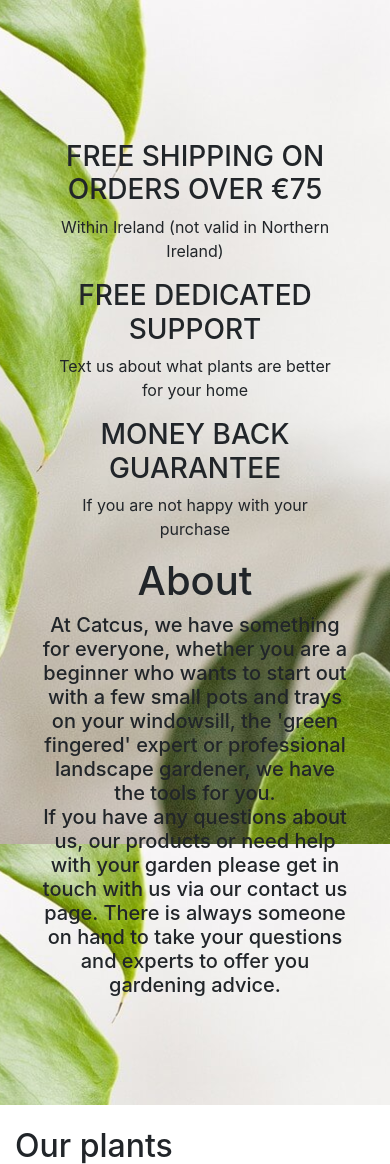
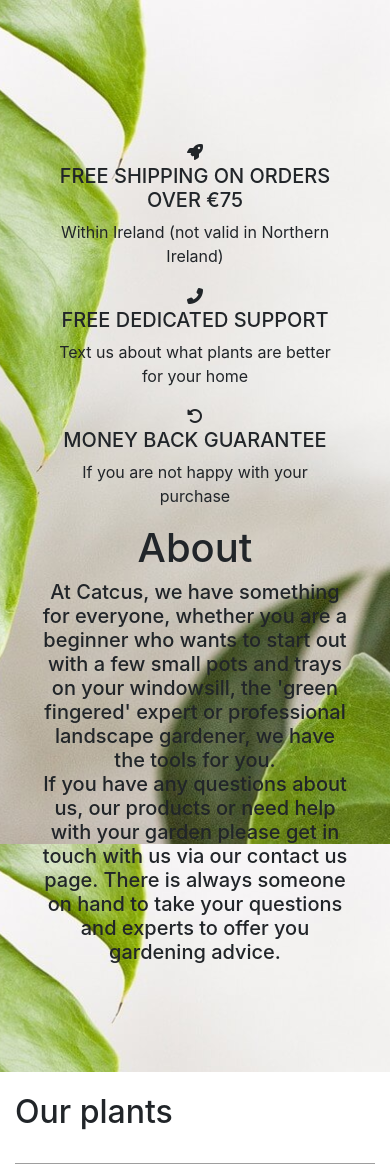
Before and after one commit to elisamunoz/cactus-shop, a Django app: page / in a window 390 px wide. Shown: the part 647-1811 px from the top of the page. Run offline with Django 3.2, Linux system fonts and the light colour scheme; some libraries are stand-ins or nearby versions; grey boxes are pictures that could not be loaded.

Commit message:
added icons to about

```diff
--- a/templates/home.html
+++ b/templates/home.html
@@ -38,24 +38,24 @@
   <div class="about__content">
     <div class="container about__content__container">
       <div class="row">
-        <div class="about-card col-12 col-md-4">
-          <div class="about-card__icon"></div>
+        <div class="about-card col-12 col-lg-4">
+          <div class="about-card__icon"><i class="fas fa-rocket"></i></div>
           <div class="about-card__text">
-            <h3>FREE SHIPPING ON ORDERS OVER €75</h3>
+            <h5>FREE SHIPPING ON ORDERS OVER €75</h5>
             <p>Within Ireland (not valid in Northern Ireland)</p>
           </div>
         </div>
-        <div class="about-card col-12 col-md-4">
-          <div class="about-card__icon"></div>
+        <div class="about-card col-12 col-lg-4">
+          <div class="about-card__icon"><i class="fas fa-phone-alt"></i></div>
           <div class="about-card__text">
-            <h3>FREE DEDICATED SUPPORT</h3>
+            <h5>FREE DEDICATED SUPPORT</h5>
             <p>Text us about what plants are better for your home</p>
           </div>
         </div>
-        <div class="about-card col-12 col-md-4">
-          <div class="about-card__icon"></div>
+        <div class="about-card col-12 col-lg-4">
+          <div class="about-card__icon"><i class="fas fa-undo-alt"></i></div>
           <div class="about-card__text">
-            <h3>MONEY BACK GUARANTEE</h3>
+            <h5>MONEY BACK GUARANTEE</h5>
             <p>If you are not happy with your purchase</p>
           </div>
         </div>
@@ -139,7 +139,7 @@
                   <h4 class="card__body__header__name">Monstera deliciosa</h4>
                   <h6>€14</h6>
                 </div>
-                <button type="submit" class="button button-block">Read more</button>
+                <button class="button button-block">Read more</button>
               </div>
             </div>
           </article>
```
